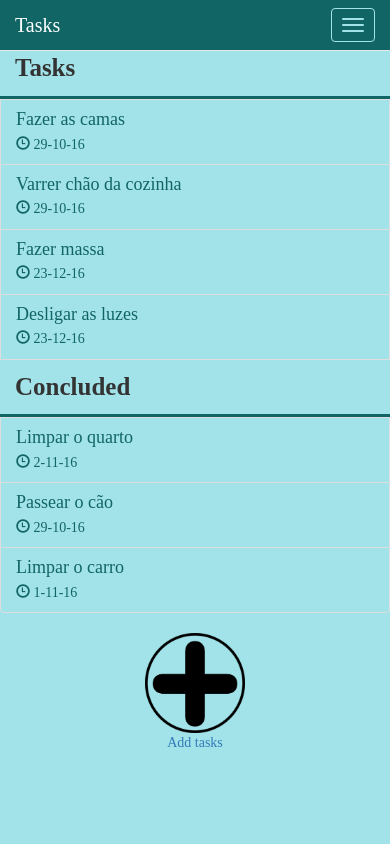
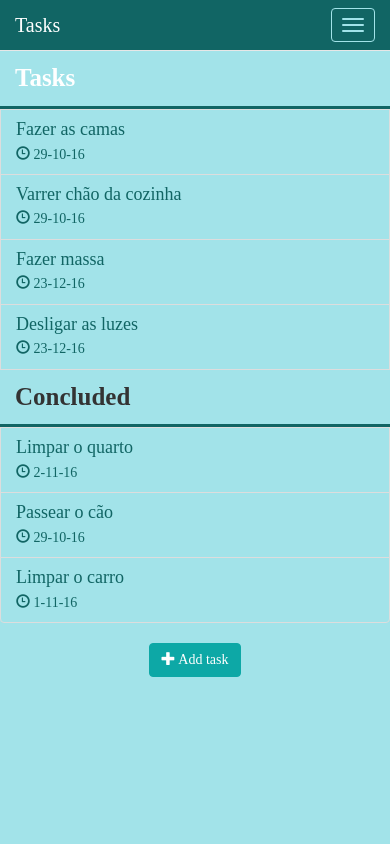
Before and after one commit to joelccarvalho/LevelStrike, a PHP site: page /listTasks.html in a window 390 px wide. Run offline with PHP 8.4, Linux system fonts and the light colour scheme.

Commit message:
Mais mudanças

```diff
--- a/css/master.css
+++ b/css/master.css
@@ -364,7 +364,19 @@ font-size: 30px;
   font-weight: bold;
 }
 
-.panel-heading:hover{
+.panel-heading-tasks{
+  color: white;
+  padding-top: 20px;
+}
+
+.panel-heading-groupList{
+  padding-top: 20px;
+  font-size: 25px;
+  border-bottom: 3px solid #116564;
+  font-weight: bold;
+}
+
+.panel-heading-groupList:hover{
   background-color: white;
 }
 
--- a/groupList.html
+++ b/groupList.html
@@ -37,11 +37,11 @@
 
       <div class="list-group">
         <!--Novo grupo-->
-        <a href="grupoXList.html" class="groupList_estilo"><div class="panel-heading">Group: Home <div class="groupXList_alinhar_nome_master">Master: Pedro</div></a></div>
+        <a href="grupoXList.html" class="groupList_estilo"><div class="panel-heading-groupList">Group: Home <div class="groupXList_alinhar_nome_master">Master: Pedro</div></a></div>
         <!--Novo grupo-->
-        <a href="grupoXList.html" class="groupList_estilo"><div class="panel-heading">Group: Home <div class="groupXList_alinhar_nome_master">Master: Miguel</div></a></div>
+        <a href="grupoXList.html" class="groupList_estilo"><div class="panel-heading-groupList">Group: Home <div class="groupXList_alinhar_nome_master">Master: Miguel</div></a></div>
         <!--Novo grupo-->
-        <a href="grupoXList.html" class="groupList_estilo"><div class="panel-heading">Group: Home <div class="groupXList_alinhar_nome_master">Master: João</div></a></div>
+        <a href="grupoXList.html" class="groupList_estilo"><div class="panel-heading-groupList">Group: Home <div class="groupXList_alinhar_nome_master">Master: João</div></a></div>
       </div>
 
       <a href="createGroup.html"><button type="button" class="btn btn-info center-block">
--- a/listTasks.html
+++ b/listTasks.html
@@ -33,7 +33,7 @@
   <br><br>
   </div>
     <div class="list-group">
-      <div class="panel-heading">Tasks</div>
+      <div class="panel-heading panel-heading-tasks">Tasks</div>
       <a href="taskDetails.html" class="list-group-item cor_fundo_app">
         <h4 class="list-group-item-heading">Fazer as camas</h4>
         <p class="list-group-item-text"><span class="glyphicon glyphicon-time"></span> 29-10-16</p>
@@ -72,12 +72,9 @@
       </a>
     </div>
 
-    <div>
-      <figure class="col-xs-12">
-        <a href="addTasks.html"><img class="images_tasks_add center-block" src="./images/add.png" alt="add-logo" />
-        <figcaption><p align="center">Add tasks<p></figcaption></a>
-      </figure>
-    </div>
+    <a href="addTasks.html"><button type="button" class="btn btn-info center-block">
+          <span class="glyphicon glyphicon-plus"></span> Add task
+    </button></a>
 
     <script src="./js/jquery-3.1.1.min.js"></script>
     <script src="./js/bootstrap.min.js"></script>
```
